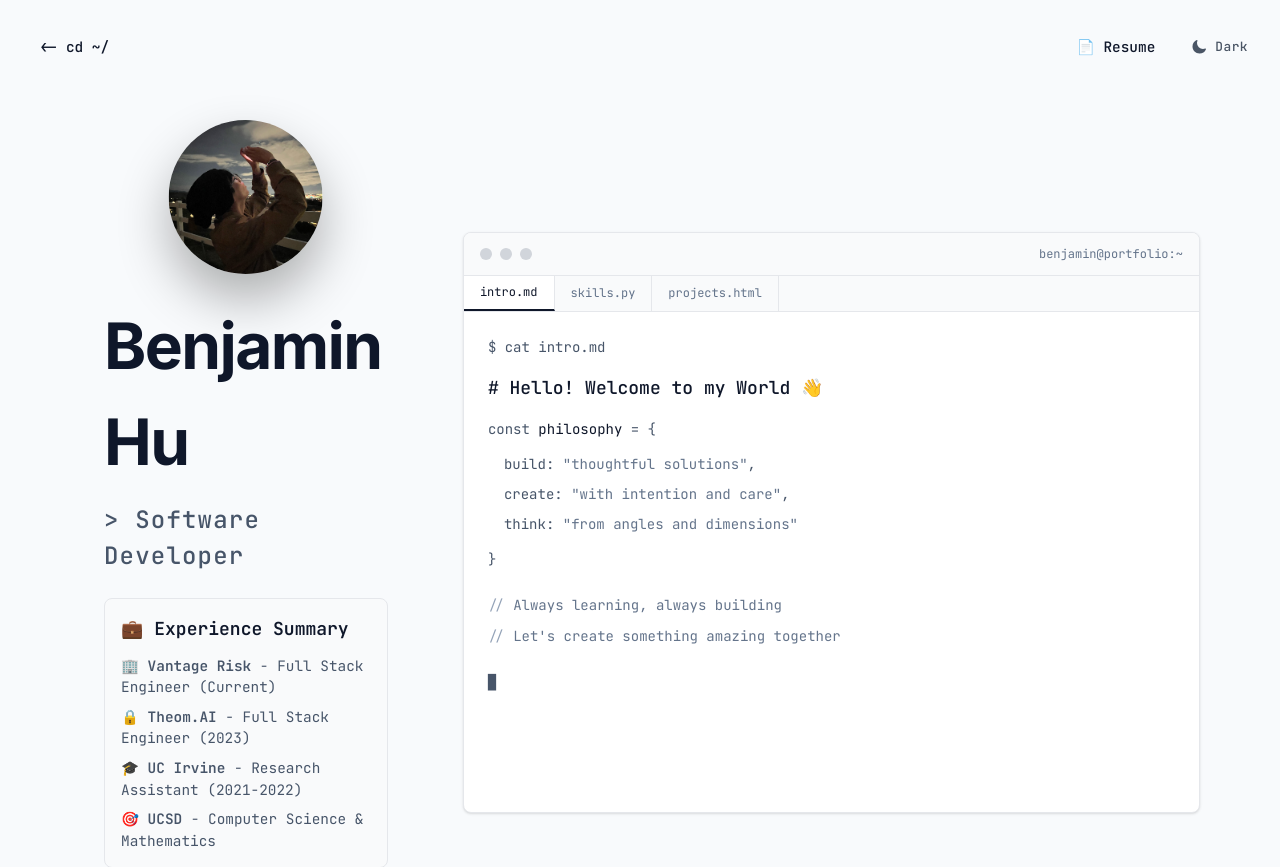
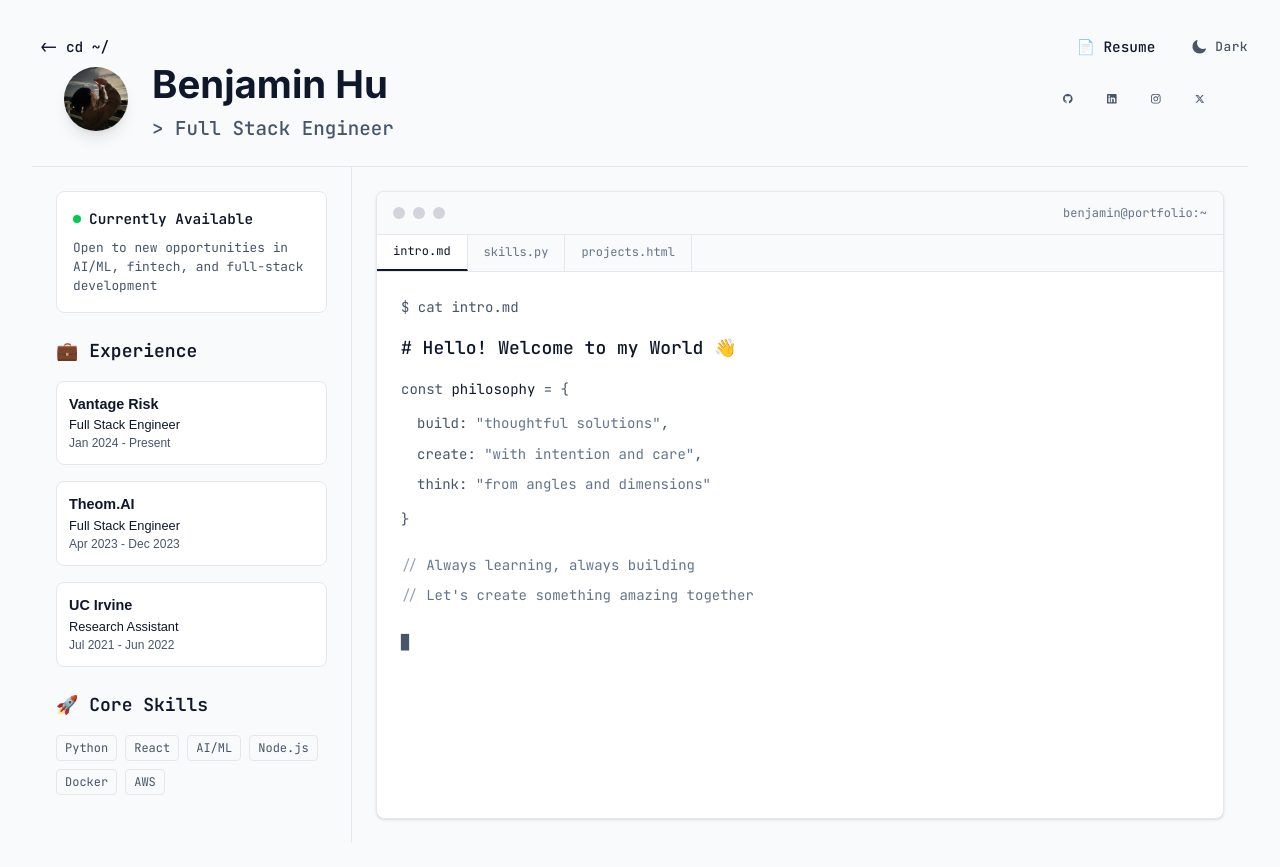
Before and after one commit to benuh/BentoBox, a Next.js app: page /developer in a window 1280 px wide. Shown: the top 867 px of the page. Built offline with nearby package versions, Linux system fonts and the light colour scheme.

Commit message:
re organize compoenent on developers page

```diff
--- a/src/app/developer/page.tsx
+++ b/src/app/developer/page.tsx
@@ -131,133 +131,194 @@ export default function DeveloperPage() {
           <ThemeToggle />
         </div>
 
-        {/* Desktop Layout */}
-        <div className="hidden md:flex h-full min-h-screen">
-          {/* Left Side - Profile */}
-          <div className="w-1/3 flex flex-col justify-start items-start text-left" style={{
-            paddingLeft: 'clamp(1rem, 4vw, 3rem)',
-            paddingRight: 'clamp(1rem, 2vw, 2rem)',
-            paddingTop: 'clamp(3rem, 8vh, 6rem)'
+        {/* Desktop Layout - Redesigned */}
+        <div className="hidden md:flex flex-col h-full min-h-screen">
+          {/* Top Section - Profile Header */}
+          <div className="flex items-center justify-between px-8 py-6" style={{
+            backgroundColor: currentTheme.terminalHeader + '20',
+            borderBottom: `1px solid ${currentTheme.terminalBorder}`
           }}>
-            {/* Profile Section */}
-            <div
-              className="p-6"
-              style={{
-                marginBottom: 'clamp(1.5rem, 4vw, 3rem)'
-              }}
-            >
-              {/* Profile Picture */}
-              <div className="flex justify-center mb-6">
+            {/* Left - Profile Info */}
+            <div className="flex items-center gap-6">
               <img
                 src="/profile.jpg"
                 alt="Benjamin Hu - Software Developer"
-                  className="rounded-full object-cover shadow-2xl"
+                className="rounded-full object-cover shadow-lg"
                 style={{
-                    width: 'clamp(8rem, 12vw, 12rem)',
-                    height: 'clamp(8rem, 12vw, 12rem)',
-                    boxShadow: '0 clamp(1rem, 2vw, 2rem) clamp(2rem, 4vw, 4rem) rgba(0,0,0,0.3)',
+                  width: '4rem',
+                  height: '4rem',
                   transform: 'scaleX(-1)'
                 }}
               />
-              </div>
-
-              {/* Name and Title */}
-              <div className="mb-6">
+              <div>
                 <h1 style={{
                   fontFamily: '"Inter", sans-serif',
                   fontWeight: 700,
                   color: currentTheme.textPrimary,
-                  letterSpacing: '-0.025em',
-                  fontSize: 'clamp(2rem, 5vw, 4rem)',
-                  margin: 0,
-                  marginBottom: '0.75rem'
+                  fontSize: 'clamp(1.5rem, 3vw, 2.5rem)',
+                  margin: 0
                 }}>
                   Benjamin Hu
                 </h1>
-
                 <h2 style={{
                   fontFamily: '"JetBrains Mono", monospace',
                   fontWeight: 500,
                   color: currentTheme.textSecondary,
-                  letterSpacing: '0.05em',
-                  fontSize: 'clamp(1rem, 2vw, 1.5rem)',
+                  fontSize: 'clamp(0.9rem, 1.5vw, 1.2rem)',
                   margin: 0
                 }}>
-                  &gt; Software Developer
+                  &gt; Full Stack Engineer
                 </h2>
               </div>
+            </div>
 
-              {/* Resume Highlights */}
+            {/* Right - Social Icons (Horizontal) */}
+            <div className="flex gap-3">
+              <GitHubIcon
+                href="https://github.com/benuh"
+                size="2rem"
+                backgroundColor={currentTheme.iconBg}
+                color={currentTheme.iconColor}
+              />
+              <LinkedInIcon
+                href="https://www.linkedin.com/in/benjamin-hu-556104176/"
+                size="2rem"
+                backgroundColor={currentTheme.iconBg}
+                color={currentTheme.iconColor}
+              />
+              <InstagramIcon
+                href="https://www.instagram.com/benjamin.c.hu/#"
+                size="2rem"
+                backgroundColor={currentTheme.iconBg}
+                color={currentTheme.iconColor}
+              />
+              <XIcon
+                href="https://x.com/benerichu"
+                size="2rem"
+                backgroundColor={currentTheme.iconBg}
+                color={currentTheme.iconColor}
+              />
+            </div>
+          </div>
+
+          {/* Main Content - Two Column Layout */}
+          <div className="flex-1 flex">
+            {/* Left Column - Experience & Skills */}
+            <div className="w-80 flex-shrink-0 p-6 overflow-y-auto" style={{
+              backgroundColor: currentTheme.terminalHeader + '10',
+              borderRight: `1px solid ${currentTheme.terminalBorder}`
+            }}>
+              {/* Current Status */}
               <div className="mb-6 p-4 rounded-lg" style={{
-                backgroundColor: currentTheme.terminalHeader,
+                backgroundColor: currentTheme.terminalBg,
                 border: `1px solid ${currentTheme.terminalBorder}`
               }}>
-                <h3 className="text-lg font-semibold mb-3" style={{
+                <div className="flex items-center gap-2 mb-2">
+                  <span className="w-2 h-2 rounded-full bg-green-500 animate-pulse"></span>
+                  <span style={{
+                    fontFamily: '"JetBrains Mono", monospace',
+                    fontSize: '0.9rem',
+                    color: currentTheme.variable,
+                    fontWeight: 600
+                  }}>
+                    Currently Available
+                  </span>
+                </div>
+                <p style={{
+                  fontSize: '0.8rem',
+                  color: currentTheme.textSecondary,
+                  fontFamily: '"JetBrains Mono", monospace'
+                }}>
+                  Open to new opportunities in AI/ML, fintech, and full-stack development
+                </p>
+              </div>
+
+              {/* Experience Timeline */}
+              <div className="mb-6">
+                <h3 className="text-lg font-semibold mb-4" style={{
                   color: currentTheme.variable,
                   fontFamily: '"JetBrains Mono", monospace'
                 }}>
-                  💼 Experience Summary
+                  💼 Experience
                 </h3>
-                <div className="space-y-2" style={{
-                  fontSize: 'clamp(0.75rem, 1.5vw, 0.9rem)',
-                  color: currentTheme.textSecondary,
-                  fontFamily: '"JetBrains Mono", monospace'
+                <div className="space-y-4">
+                  <div className="p-3 rounded-lg" style={{
+                    backgroundColor: currentTheme.terminalBg,
+                    border: `1px solid ${currentTheme.terminalBorder}`
                   }}>
-                  <div>🏢 <strong>Vantage Risk</strong> - Full Stack Engineer (Current)</div>
-                  <div>🔒 <strong>Theom.AI</strong> - Full Stack Engineer (2023)</div>
-                  <div>🎓 <strong>UC Irvine</strong> - Research Assistant (2021-2022)</div>
-                  <div>🎯 <strong>UCSD</strong> - Computer Science & Mathematics</div>
+                    <div className="font-semibold" style={{ color: currentTheme.textPrimary, fontSize: '0.9rem' }}>
+                      Vantage Risk
+                    </div>
+                    <div style={{ color: currentTheme.variable, fontSize: '0.8rem' }}>
+                      Full Stack Engineer
+                    </div>
+                    <div style={{ color: currentTheme.textSecondary, fontSize: '0.75rem' }}>
+                      Jan 2024 - Present
                     </div>
                   </div>
 
-              {/* Social Icons */}
-              <div className="flex gap-4 justify-center">
-                <GitHubIcon
-                  href="https://github.com/benuh"
-                  size="3rem"
-                  backgroundColor={currentTheme.iconBg}
-                  color={currentTheme.iconColor}
-                  style={{
-                    boxShadow: theme === 'dark' ? '0 4px 12px rgba(0,0,0,0.2)' : '0 4px 12px rgba(0,0,0,0.1)'
-                  }}
-                />
-                <LinkedInIcon
-                  href="https://www.linkedin.com/in/benjamin-hu-556104176/"
-                  size="3rem"
-                  backgroundColor={currentTheme.iconBg}
-                  color={currentTheme.iconColor}
-                  style={{
-                    boxShadow: theme === 'dark' ? '0 4px 12px rgba(0,0,0,0.2)' : '0 4px 12px rgba(0,0,0,0.1)'
-                  }}
-                />
-                <InstagramIcon
-                  href="https://www.instagram.com/benjamin.c.hu/#"
-                  size="3rem"
-                  backgroundColor={currentTheme.iconBg}
-                  color={currentTheme.iconColor}
-                  style={{
-                    boxShadow: theme === 'dark' ? '0 4px 12px rgba(0,0,0,0.2)' : '0 4px 12px rgba(0,0,0,0.1)'
-                  }}
-                />
-                <XIcon
-                  href="https://x.com/benerichu"
-                  size="3rem"
-                  backgroundColor={currentTheme.iconBg}
-                  color={currentTheme.iconColor}
-                  style={{
-                    boxShadow: theme === 'dark' ? '0 4px 12px rgba(0,0,0,0.2)' : '0 4px 12px rgba(0,0,0,0.1)'
-                  }}
-                />
+                  <div className="p-3 rounded-lg" style={{
+                    backgroundColor: currentTheme.terminalBg,
+                    border: `1px solid ${currentTheme.terminalBorder}`
+                  }}>
+                    <div className="font-semibold" style={{ color: currentTheme.textPrimary, fontSize: '0.9rem' }}>
+                      Theom.AI
+                    </div>
+                    <div style={{ color: currentTheme.variable, fontSize: '0.8rem' }}>
+                      Full Stack Engineer
+                    </div>
+                    <div style={{ color: currentTheme.textSecondary, fontSize: '0.75rem' }}>
+                      Apr 2023 - Dec 2023
+                    </div>
+                  </div>
+
+                  <div className="p-3 rounded-lg" style={{
+                    backgroundColor: currentTheme.terminalBg,
+                    border: `1px solid ${currentTheme.terminalBorder}`
+                  }}>
+                    <div className="font-semibold" style={{ color: currentTheme.textPrimary, fontSize: '0.9rem' }}>
+                      UC Irvine
+                    </div>
+                    <div style={{ color: currentTheme.variable, fontSize: '0.8rem' }}>
+                      Research Assistant
+                    </div>
+                    <div style={{ color: currentTheme.textSecondary, fontSize: '0.75rem' }}>
+                      Jul 2021 - Jun 2022
+                    </div>
                   </div>
                 </div>
               </div>
 
-          {/* Right Side - Terminal */}
-          <div className="w-2/3 flex items-center justify-center" style={{
-            paddingLeft: 'clamp(1rem, 2vw, 2rem)',
-            paddingRight: 'clamp(1rem, 4vw, 3rem)'
+              {/* Quick Skills */}
+              <div className="mb-6">
+                <h3 className="text-lg font-semibold mb-4" style={{
+                  color: currentTheme.variable,
+                  fontFamily: '"JetBrains Mono", monospace'
                 }}>
-            <Terminal className="w-full" style={{ maxWidth: 'clamp(35rem, 85vw, 70rem)' }} />
+                  🚀 Core Skills
+                </h3>
+                <div className="flex flex-wrap gap-2">
+                  {['Python', 'React', 'AI/ML', 'Node.js', 'Docker', 'AWS'].map((skill) => (
+                    <span key={skill} className="px-2 py-1 text-xs rounded" style={{
+                      backgroundColor: currentTheme.terminalHeader,
+                      color: currentTheme.command,
+                      border: `1px solid ${currentTheme.terminalBorder}`,
+                      fontFamily: '"JetBrains Mono", monospace'
+                    }}>
+                      {skill}
+                    </span>
+                  ))}
+                </div>
+              </div>
+            </div>
+
+            {/* Right Column - Terminal/Projects */}
+            <div className="flex-1 flex items-center justify-center p-6">
+              <Terminal className="w-full h-full" style={{
+                maxWidth: 'none',
+                maxHeight: '80vh'
+              }} />
+            </div>
           </div>
         </div>
 
```
Lines whose indentation alone changed are shown as unchanged.
